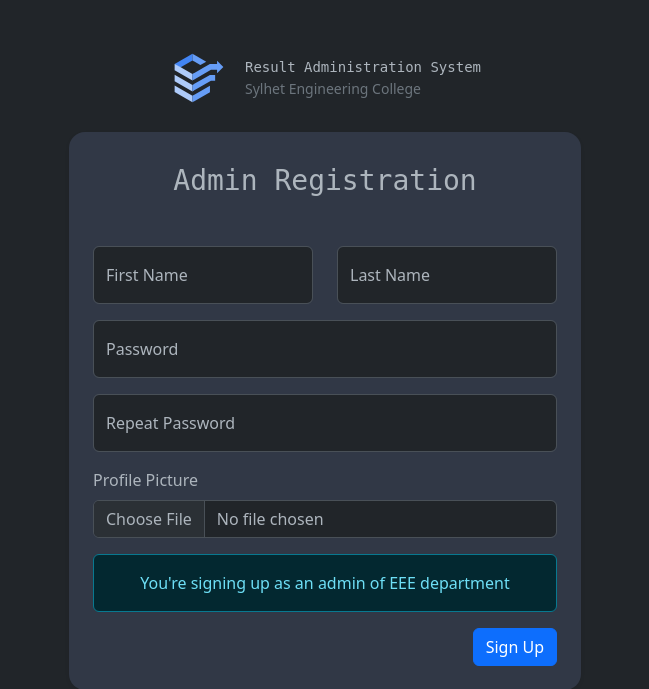
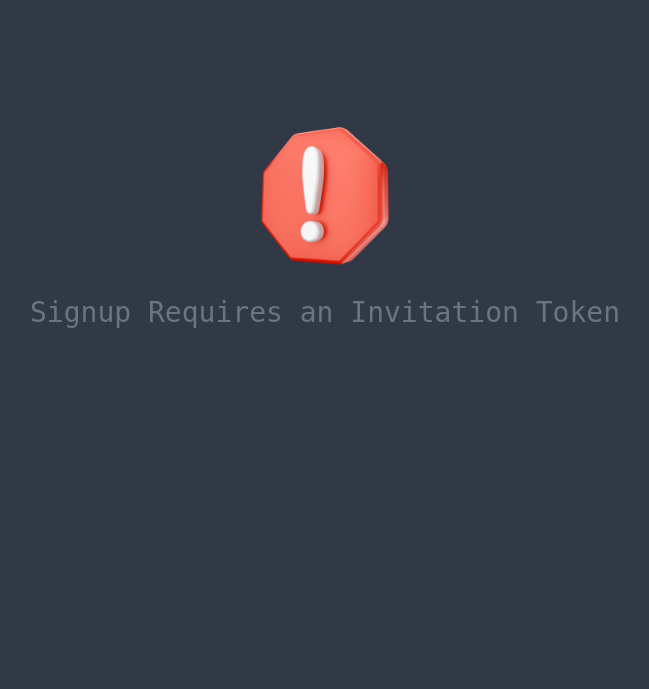
Before and after one commit to rnium/sec_ugrp, a Django app: page /account/admin/signup/ in a window 1280 px wide. Shown: the top 689 px of the page, without its empty margins (315-964 px from the left). Run offline with Django 4.2, Linux system fonts and the light colour scheme.

Commit message:
token verification and error page

```diff
--- a/account/templates/account/staff_signup.html
+++ b/account/templates/account/staff_signup.html
@@ -5,7 +5,6 @@
     <meta http-equiv="X-UA-Compatible" content="IE=edge">
     <meta name="viewport" content="width=device-width, initial-scale=1.0">
     <link rel="stylesheet" href="https://cdn.jsdelivr.net/npm/bootstrap@5.3.0/dist/css/bootstrap.min.css">
-    {% comment %} <link rel="stylesheet" href="{% static 'account/styles/auth.css' %}"> {% endcomment %}
     <link rel="stylesheet" href="{% static 'results/styles/components.css' %}">
     <title>Admin Registration</title>
 </head>
--- a/account/views.py
+++ b/account/views.py
@@ -22,6 +22,7 @@ from rest_framework.generics import CreateAPIView
 from . import utils
 from .models import StudentAccount, InviteToken
 from .serializer import StudentAccountSerializer
+from results.utils import render_error
 
 
 
@@ -56,6 +57,17 @@ class StudentProfileView(LoginRequiredMixin, DetailView):
         return context
 
 def signup_admin(request):
+    tokenId = request.GET.get('token')
+    if tokenId == None:
+        return render_error(request, "Signup Requires an Invitation Token")
+    try:
+        token = InviteToken.objects.get(id=tokenId, to_user=None)
+    except InviteToken.DoesNotExist:
+        return render_error(request, "Invalid Token")
+    # checking expiration
+    timenow = timezone.now()
+    if token.expiration <= timenow:
+        return render_error(request, "This Invitation Has Expired", "You can request for a new one to existing admins")
     return render(request, "account/staff_signup.html")
 
 
--- /dev/null
+++ b/results/templates/results/error_details.html
@@ -0,0 +1,22 @@
+<!DOCTYPE html>
+<html lang="en"> {% load static %}
+<head>
+    <meta charset="UTF-8">
+    <meta http-equiv="X-UA-Compatible" content="IE=edge">
+    <meta name="viewport" content="width=device-width, initial-scale=1.0">
+    <link rel="stylesheet" href="https://cdn.jsdelivr.net/npm/bootstrap@5.3.0/dist/css/bootstrap.min.css">
+    <link rel="stylesheet" href="{% static 'results/styles/components.css' %}">
+    <title>Error</title>
+</head>
+<body class="bg-material">
+    <main data-bs-theme="dark" class="bg-material">
+        <div class="container">
+            <div class="info pt-5 mt-5 d-flex flex-column justify-content-center align-items-center">
+                <img src="{% static 'results/images/warning.png' %}"  alt="" width="200px">
+                <div class="h3 text-secondary roboto-font">{{error}}</div>
+                {% if secondary_msg %}<div class="text-white roboto-font">{{secondary_msg}}</div>{% endif %}
+            </div>
+        </div>
+    </main>
+</body>
+</html>
--- a/results/utils.py
+++ b/results/utils.py
@@ -1,3 +1,5 @@
+from django.shortcuts import render
+
 SEC_GRADING_SCHEMA = {
     "A+" : {"min": 80, "max":100, "grade_point":4.0},
     "A" : {"min": 75, "max":79.999, "grade_point":3.75},
@@ -46,3 +48,11 @@ def get_letter_grade(grade_point):
     for LG, schema in SEC_GRADING_SCHEMA.items():
         if grade_point >= schema['grade_point']:
             return LG
+
+def render_error(request, msg=None, secondary_msg=None):
+    context = {
+        "error" : msg if msg is not None else "An Error Occurred!"
+    }
+    if secondary_msg:
+        context['secondary_msg'] = secondary_msg
+    return render(request, "results/error_details.html", context=context)
```
Also changed, not shown: results/static/results/images/warning.png (added).
